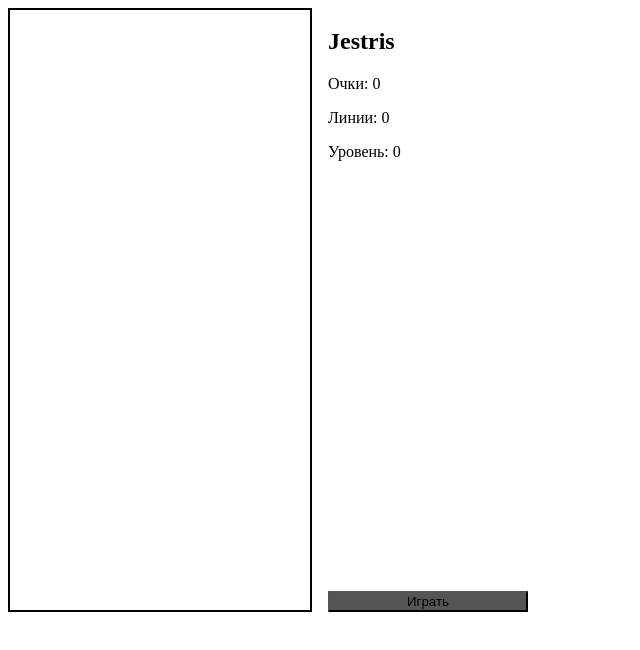
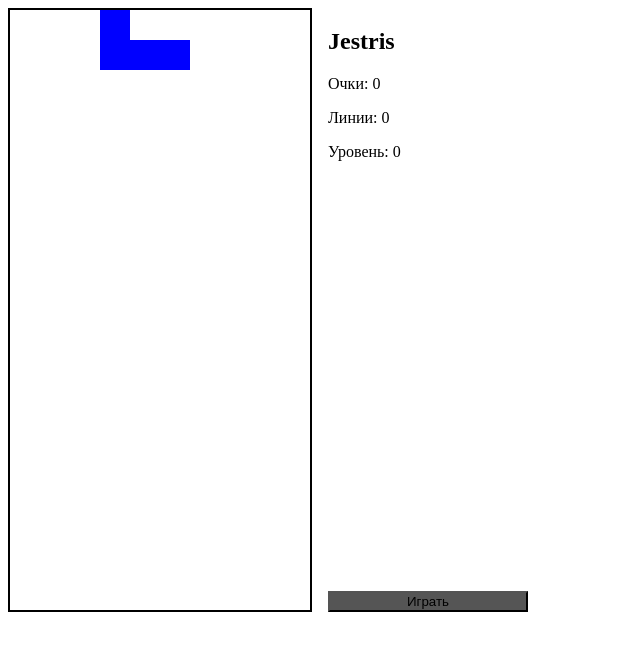
Before and after one commit to misterGula/JeStris, a plain HTML site: page index.html in a window 1280 px wide. Both pictures are taken after a click on the button "Играть". Shown: the whole page, without its empty margins (0-640 px from the left). Drawn offline with Linux system fonts and the light colour scheme.

Commit message:
Создание фигурки

```diff
--- a/figure.js
+++ b/figure.js
@@ -0,0 +1,23 @@
+class Figure{
+    constructor(ctx){
+        this.ctx = ctx;
+        this.color = 'blue';
+        this.shape = [
+            [2, 0, 0],
+            [2, 2, 2],
+            [0, 0, 0]
+        ];
+        this.x = 3;
+        this.y = 0;
+    }
+    draw() {
+        this.ctx.fillStyle = this.color;
+        this.shape.forEach((row, y) => {
+            row.forEach((value, x) => {
+                if(value > 0){
+                    this.ctx.fillRect(this.x + x, this.y + y, 1, 1);
+                }
+            })
+        });
+    };
+};
--- a/index.html
+++ b/index.html
@@ -25,7 +25,7 @@
 
     <script src="board_logic.js"></script>
     <script src="rules_game.js"></script>
+    <script src="figure.js"></script>
     <script src="main.js"></script>
-    <script src="figure.js"></script>
 </body>
 </html>
--- a/main.js
+++ b/main.js
@@ -10,5 +10,8 @@ let board = new Board();
 
 function play(){
     board.reset();
-    console.table(board.grid);
-}
+    let figure = new Figure(ctx);
+    figure.draw();
+
+    board.figure = figure;
+};
```
